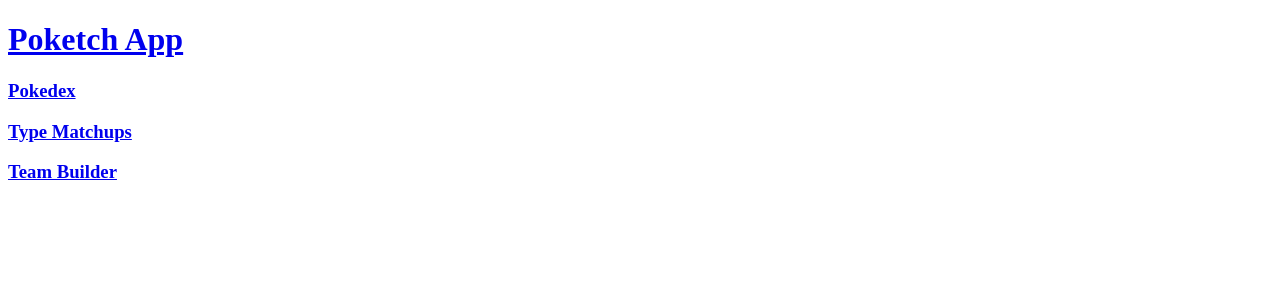
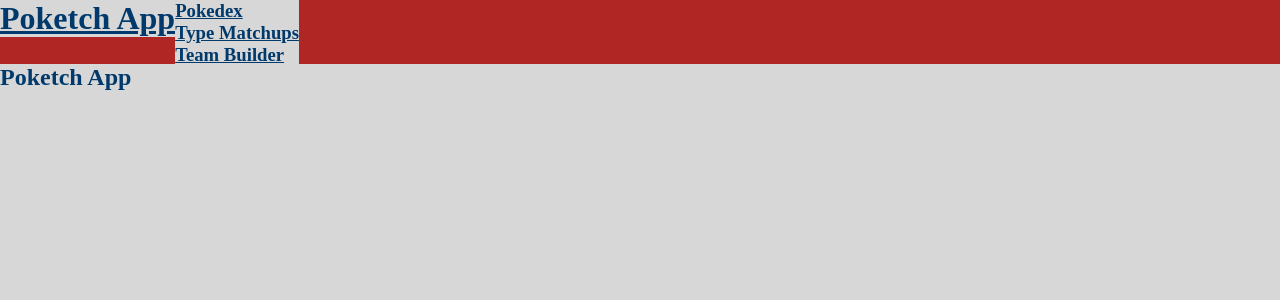
Before and after one commit to seanmp3/poke-wiki, a React (Create React App) app: page / in a window 1280 px wide. Shown: the top 300 px of the page. Built offline with nearby package versions, Linux system fonts and the light colour scheme.

Commit message:
formatted pokedex results to be more accurate and readable, began styling

```diff
--- a/src/App.js
+++ b/src/App.js
@@ -1,4 +1,3 @@
-import {useEffect, useState} from "react"
 import {Routes, Route} from "react-router-dom"
 
 import Navigation from "./routes/navigation/index"
--- a/src/components/PokemonCard/index.js
+++ b/src/components/PokemonCard/index.js
@@ -7,6 +7,33 @@ const PokemonCard = ({pokemon}) => {
   )
   const [pokemonInfo, setPokemonInfo] = useState([])
   const [isLoading, setIsLoading] = useState(true)
+
+  let dispName
+  const divByDash = pokemon.name.split("-")
+  if(divByDash[0] === "mr"){
+    dispName = divByDash[0].charAt(0).toUpperCase()
+    + divByDash[0].slice(1) + ". "
+    + divByDash[1].charAt(0).toUpperCase()
+    + divByDash[1].slice(1)
+  }else if(pokemon.name === "type-null"){
+    dispName = divByDash[0].charAt(0).toUpperCase()
+    + divByDash[0].slice(1) + ": "
+    + divByDash[1].charAt(0).toUpperCase()
+    + divByDash[1].slice(1)
+  }else if(divByDash[1] === "o"){
+    dispName = divByDash[0].charAt(0).toUpperCase()
+    + divByDash[0].slice(1) + "-" + divByDash[1]
+  }else if(divByDash[1] === "z"){
+    dispName = divByDash[0].charAt(0).toUpperCase()
+    + divByDash[0].slice(1) + "-" + divByDash[1].toUpperCase()
+  }else if(pokemon.name !== "ho-oh" && divByDash[0] !== "tapu"){
+    dispName = divByDash[0].charAt(0).toUpperCase()
+    + divByDash[0].slice(1)
+  }else{
+    dispName = divByDash[0].charAt(0).toUpperCase()
+    + divByDash[0].slice(1) + "-" +
+    divByDash[1].charAt(0).toUpperCase() + divByDash[1].slice(1)
+  }
 
   useEffect(() => {
     setIsLoading(true)
@@ -35,7 +62,7 @@ const PokemonCard = ({pokemon}) => {
 
   return (
     <div>
-      <h3>{pokemon.name}</h3>
+      <h3>{dispName}</h3>
     </div>
   )
 }
--- /dev/null
+++ b/src/index.css
@@ -0,0 +1,8 @@
+/*css reset*/
+* {
+  background: #D7D7D7;
+  margin: 0;
+  padding: 0;
+  box-sizing: border-box;
+  color: #00396B;
+}
--- a/src/index.js
+++ b/src/index.js
@@ -1,7 +1,7 @@
 import React from 'react'
 import ReactDOM from 'react-dom/client'
 import {BrowserRouter as Router} from 'react-router-dom'
-//import "./styles/index.scss"
+import "./index.css"
 import App from './App'
 import reportWebVitals from './reportWebVitals'
 
--- a/src/routes/home/index.js
+++ b/src/routes/home/index.js
@@ -1,6 +1,6 @@
 const Home = () => {
   return (
-    <h2></h2>
+    <h2>Poketch App</h2>
   )
 }
 
--- a/src/routes/navigation/index.js
+++ b/src/routes/navigation/index.js
@@ -1,6 +1,25 @@
 import {Outlet, Link} from "react-router-dom"
 
 import styled from "styled-components"
+
+const NavContainer = styled.div`
+  height: 4rem;
+  display: flex;
+  background: #B02624;
+  margin: 1rem, 10rem;
+`
+
+const NavAppsContainer = styled.div`
+  background: #B02624;
+`
+
+const NavHomeLink = styled(Link)`
+  background: #B02624;
+`
+
+const NavLinks = styled(Link)`
+  background: #B02624;
+`
 
 const Navigation = () => {
   return (
@@ -26,20 +45,4 @@ const Navigation = () => {
   )
 }
 
-const NavContainer = styled.div`
-
-`
-
-const NavAppsContainer = styled.div`
-
-`
-
-const NavHomeLink = styled(Link)`
-
-`
-
-const NavLinks = styled(Link)`
-
-`
-
 export default Navigation
--- a/src/routes/pokedex/index.js
+++ b/src/routes/pokedex/index.js
@@ -6,7 +6,7 @@ import PokemonList from "../../components/PokemonList"
 const Pokedex = () => {
   const [pokemon, setPokemon] = useState([])
   const [currentGenUrl, setCurrentGenUrl] = useState(
-    "https://pokeapi.co/api/v2/pokemon?limit=151"//897 color-DD1C1A
+    "https://pokeapi.co/api/v2/pokemon?limit=151"
   )
   const [isLoading, setIsLoading] = useState(true)
 
--- a/src/routes/type-matchups/index.js
+++ b/src/routes/type-matchups/index.js
@@ -1,3 +1,5 @@
+import typeMatchups from "../../data/TypeMatchups"
+
 const TypeMatchups = () => {
   return (
     <h2>Coming Soon</h2>
```
